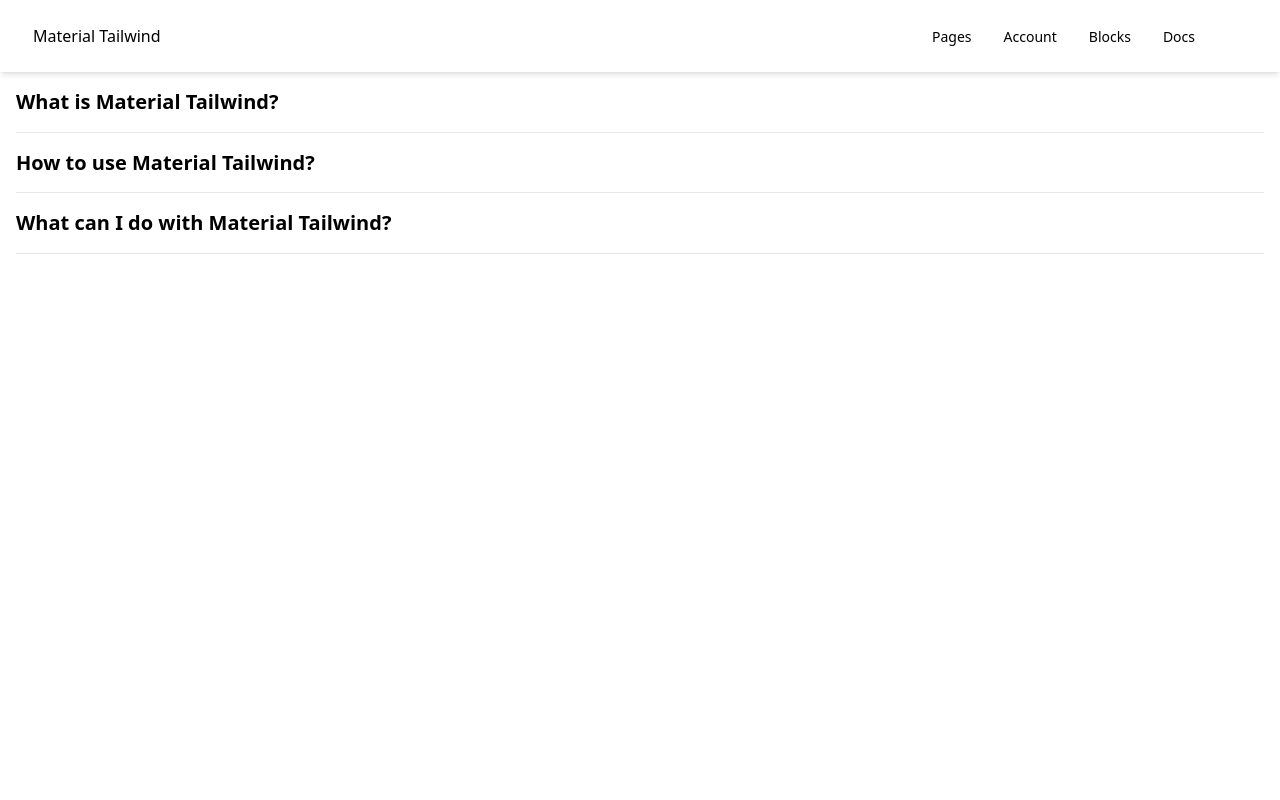
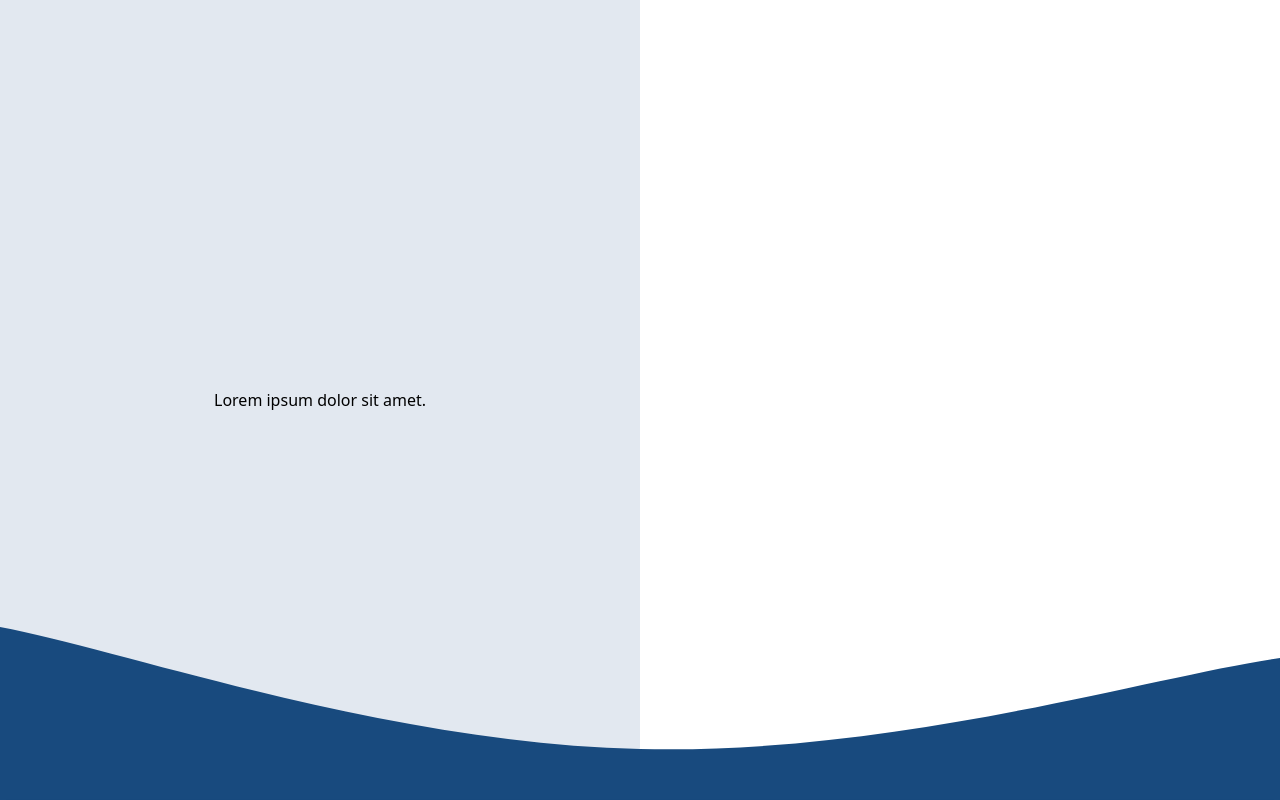
Before and after one commit to mybezen/prj-sagas, a React (Vite) app: page / in a window 1280 px wide. Shown: the top 800 px of the page. Built offline with nearby package versions, Linux system fonts and the light colour scheme.

Commit message:
edit landing page

```diff
--- a/src/components/Navbar.jsx
+++ b/src/components/Navbar.jsx
@@ -66,12 +66,8 @@
   return (
     <Navbar className="fixed lg:sticky top-0 z-10 h-max max-w-full rounded-none px-4 py-2 lg:px-8 lg:py-4">
       <div className="flex items-center justify-between text-black">
-        <Typography
-          as="a"
-          href="#"
-          className="mr-4 cursor-pointer py-1.5 font-medium"
-        >
-          Material Tailwind
+        <Typography className="mr-4 cursor-default py-1.5 font-semibold text-2xl">
+          VitalMotion
         </Typography>
         <div className="flex items-center gap-4">
           <div className="mr-4 hidden lg:block">{navList}</div>
--- a/src/pages/Home.jsx
+++ b/src/pages/Home.jsx
@@ -1,16 +1,12 @@
 import { FooterWithSocialLinks } from "../components/Footer";
 import { StickyNavbar } from "../components/Navbar";
 import { AccordionCustomAnimation } from "../components/Accordion";
+import LandingPage from "../sections/LandingPage";
 
 function Home() {
   return (
     <div className="">
-      <head>
-        <link
-          href="https://unpkg.com/aos@2.3.1/dist/aos.css"
-          rel="stylesheet"
-        ></link>
-      </head>
+      <LandingPage />
       <StickyNavbar />
       <div className="container">
         <AccordionCustomAnimation />
--- a/src/sections/LandingPage.jsx
+++ b/src/sections/LandingPage.jsx
@@ -0,0 +1,39 @@
+import React from "react";
+
+function LandingPage() {
+  return (
+    <div className="">
+      <svg
+        xmlns="http://www.w3.org/2000/svg"
+        version="1.1"
+        xmlns:xlink="http://www.w3.org/1999/xlink"
+        xmlns:svgjs="http://svgjs.dev/svgjs"
+        width="1440"
+        height="200"
+        preserveAspectRatio="none"
+        viewBox="0 0 1440 200"
+        className="w-full bottom-0 absolute"
+      >
+        <g mask='url("#SvgjsMask1139")' fill="none">
+          <path
+            d="M 0,27 C 144,51.4 432,142.8 720,149 C 1008,155.2 1296,76.2 1440,58L1440 200L0 200z"
+            fill="rgba(24, 74, 126, 1)"
+          ></path>
+        </g>
+        <defs>
+          <mask id="SvgjsMask1139">
+            <rect width="1440" height="200" fill="#ffffff"></rect>
+          </mask>
+        </defs>
+      </svg>
+      <div className="w-full h-screen flex lg:flex-row flex-col">
+        <div className="w-full lg:w-1/2 bg-slate-200 h-full flex justify-center items-center">
+          <h1>Lorem ipsum dolor sit amet.</h1>
+        </div>
+        <div className="w-full lg:w-1/2 h-full"></div>
+      </div>
+    </div>
+  );
+}
+
+export default LandingPage;
```
